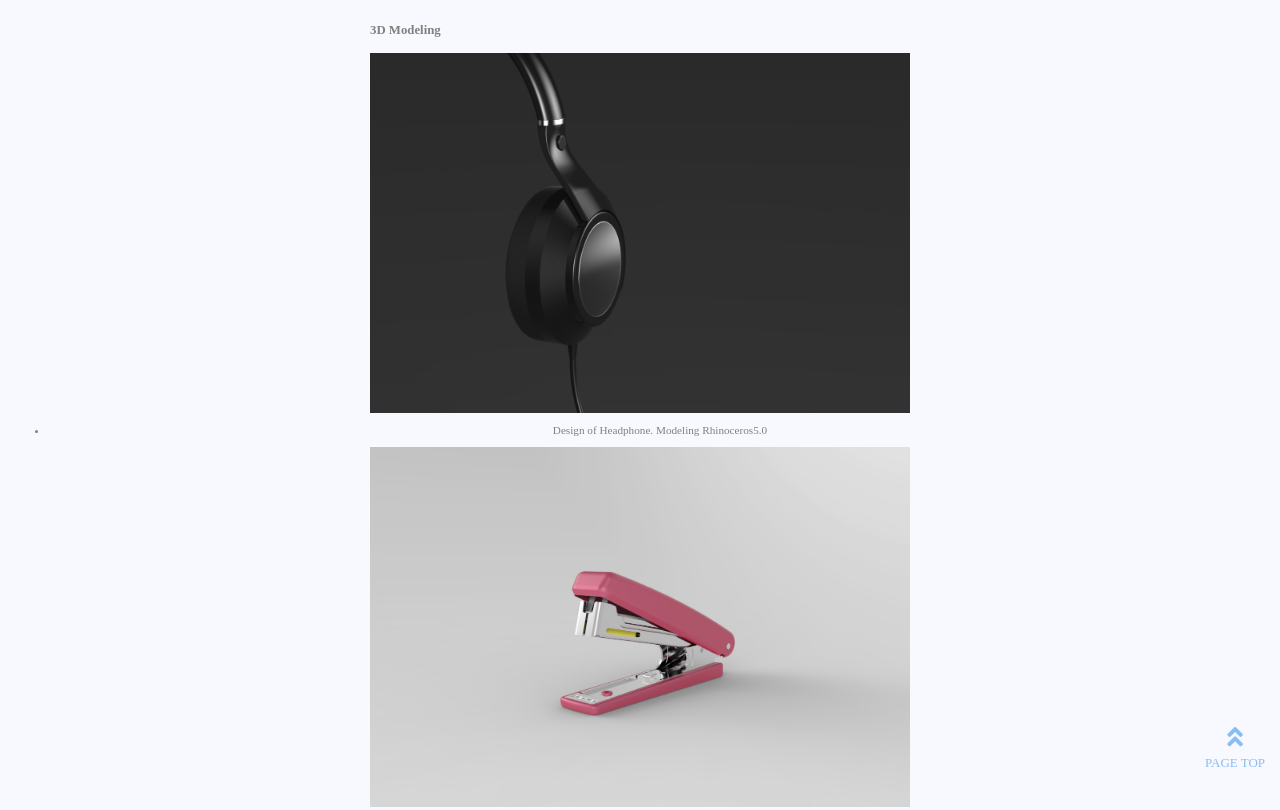
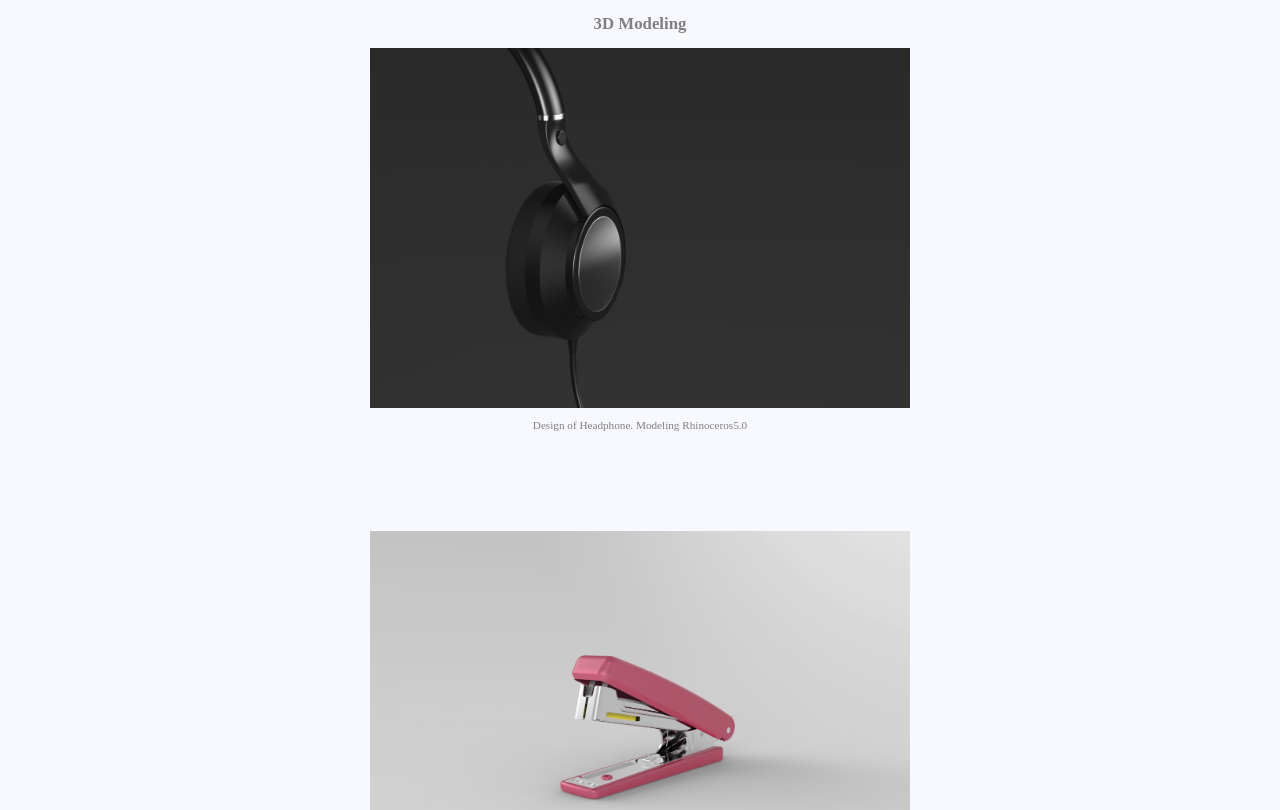
Before and after one commit to shigu0501/Shigu-sPortfolio.github.io, a plain HTML site: page 3D_Modeling.html in a window 1280 px wide. Shown: the top 810 px of the page. Drawn offline with nearby package versions, Linux system fonts and the light colour scheme.

Commit message:
Update 3D_Modeling.css

```diff
--- a/3D_Modeling.css
+++ b/3D_Modeling.css
@@ -8,21 +8,16 @@ body {
   text-align: center;
   font-size: 0.7rem;
   background-color: #F8F8FF;
+  max-width: 100%;
+}
+
+.lesson {
+  margin-top: 50px;
 }
 
 
 
-.heading {
-  margin: 15px 362px;
-  float: left;
-  font-size: 0.8rem;
-}
-
-.pd-pic {
-width: 100%;
-height: 250vh;
-margin: auto 0;
-border-bottom: 4px #999;
+.pd-works {
 }
 
 .pd-works img {
@@ -31,15 +26,19 @@ border-bottom: 4px #999;
   margin: 0 auto;
 }
 
-.pd-works p {
-  margin: 5px 362px;
+.pd-works ul {
+  position: relative;
+  padding-left: 0;
+}
+
+.pd-works li {
   margin-bottom: 100px;
-  text-align: right;
+  list-style: none;
 }
 
 .headings {
   text-align: right;
-  margin: 15px 50px;
+  margin: 15px 35px;
 }
 
 
@@ -61,48 +60,13 @@ border-bottom: 4px #999;
   color: #808080;
 }
 
+@media(max-width: 670px) {
+  .pd-works p {
+    text-align: right;
+}
 
-#page_top{
-  width: 90px;
-  height: 90px;
-  position: fixed;
-  right: 0;
-  bottom: 0;
-  opacity: 0.6;
+.heading {
+  margin: 15px 362px;
+  float: left;
+  font-size: 0.8rem;
 }
-#page_top a{
-  position: relative;
-  display: block;
-  width: 90px;
-  height: 90px;
-  text-decoration: none;
-}
-#page_top a::before{
-  font-family: 'Font Awesome 5 Free';
-  font-weight: 900;
-  content: '\f102';
-  font-size: 25px;
-  color: #3f98ef;
-  position: absolute;
-  width: 25px;
-  height: 25px;
-  top: -40px;
-  bottom: 0;
-  right: 0;
-  left: 0;
-  margin: auto;
-  text-align: center;
-}
-#page_top a::after{
-  content: 'PAGE TOP';
-  font-size: 13px;
-  color: #fff;
-  position: absolute;
-  top: 45px;
-  bottom: 0;
-  right: 0;
-  left: 0;
-  margin: auto;
-  text-align: center;
-  color: #3f98ef;
-}
```
